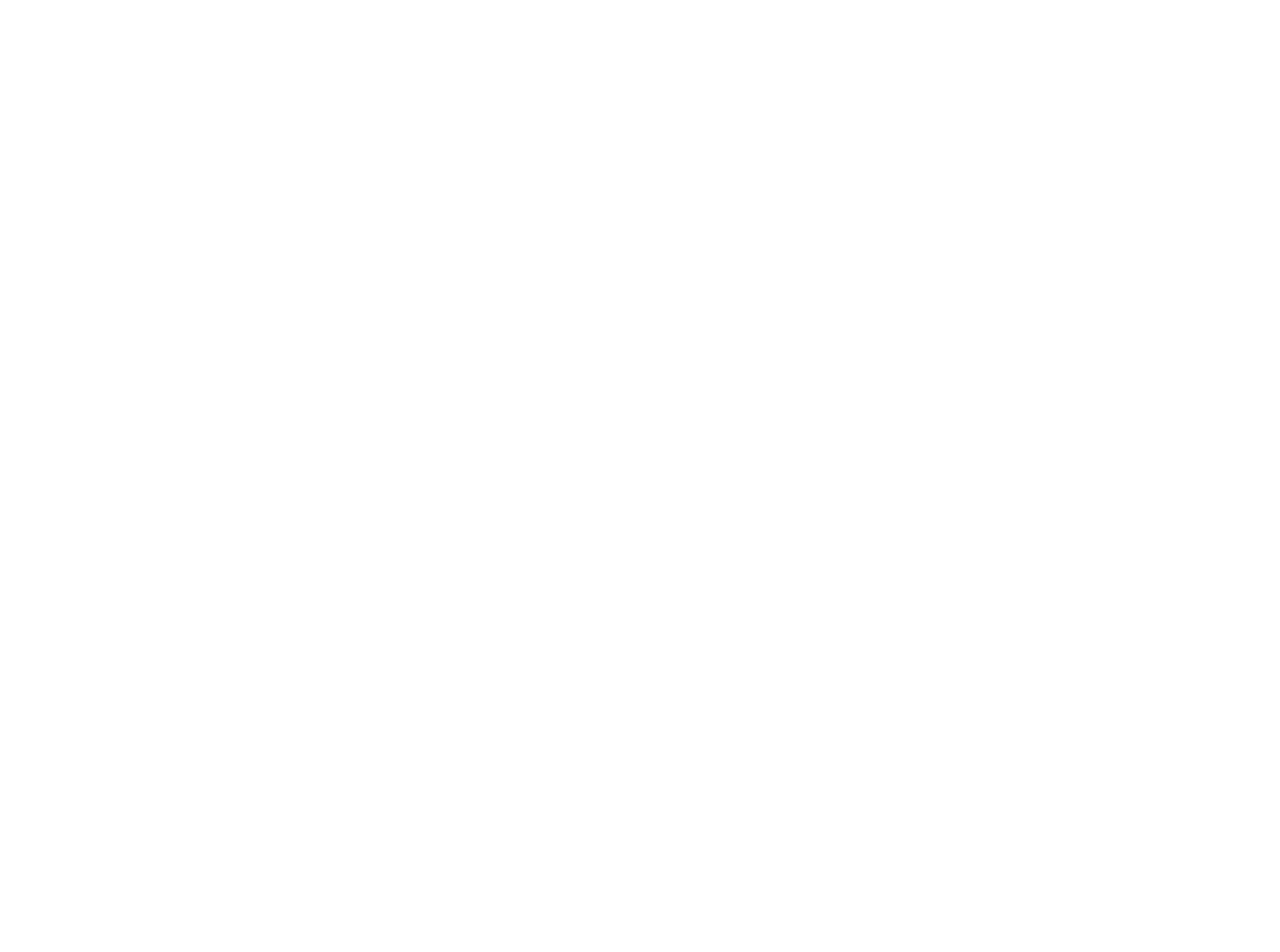
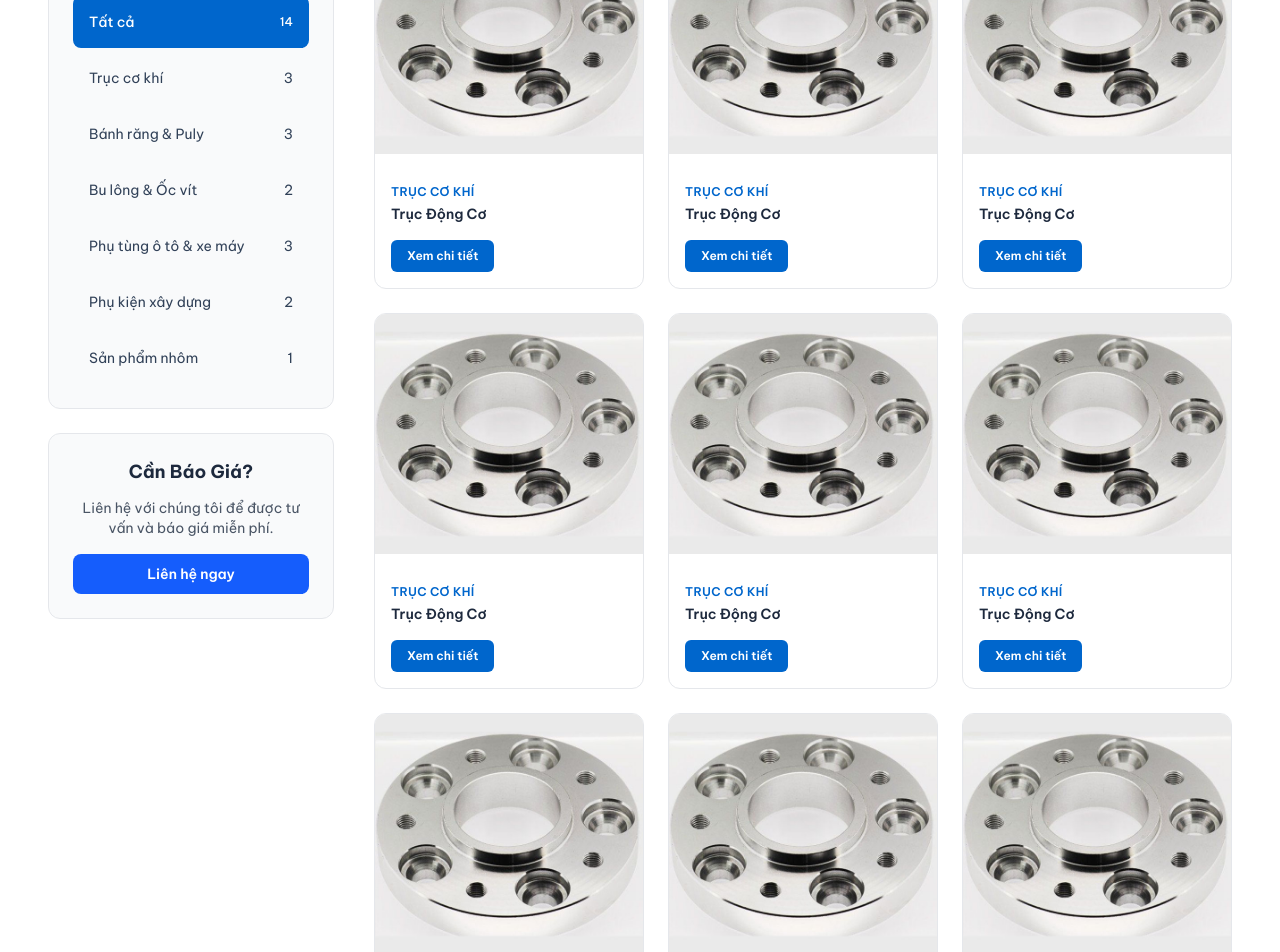
Before and after one commit to minhthangchan3110/cnc_website, a React (Vite) app: page /Products in a window 1280 px wide. Before the commit this address had no page. Shown: the part 440-1392 px from the top of the page. Before the commit the page ends 800 px from the top, so only its background shows below. Built offline with nearby package versions, Linux system fonts and the light colour scheme.

Commit message:
product page

```diff
--- a/src/App.jsx
+++ b/src/App.jsx
@@ -5,6 +5,7 @@
 import Intro from './pages/Intro';
 import Layout from './Layout';
 import Article from './pages/Article';
+import Products from './pages/Products';
 function App() {
   return (
     <Router>
@@ -13,6 +14,7 @@
           <Route index element={<Home/>}/>
           <Route path='Intro' element={<Intro/>}/>
           <Route path='IntroDetails' element={<Article/>}/>
+          <Route path='Products' element={<Products/>}/>
         </Route>
       </Routes>
     </Router>)
--- a/src/components/Header.jsx
+++ b/src/components/Header.jsx
@@ -24,7 +24,9 @@
                 <li><Link to="/Intro" className="hover:text-[#0066CC] duration-300">
                   Giới thiệu
                 </Link></li>
-                <li><a href="#why-us" className='hover:text-[#0066CC] duration-300'>Sản phẩm</a></li>
+                <li><Link to="/Products" className="hover:text-[#0066CC] duration-300">
+                  Sản phẩm
+                </Link></li>
                 <li><a href="#contact" className='hover:text-[#0066CC] duration-300'>Liên hệ</a></li>
             </ul>
           </nav>
--- /dev/null
+++ b/src/components/ProductCard.jsx
@@ -0,0 +1,38 @@
+import React from 'react'
+
+export default function ({ icon, badge, category, name }) {
+  return (
+    <div className="flex flex-col overflow-hidden rounded-xl border border-gray-200 bg-white transition hover:-translate-y-1 hover:border-[#0066CC] hover:shadow-lg hover:shadow-blue-100">
+
+      {/* Image */}
+      <div className="relative flex h-60 items-center justify-center bg-linear-to-br from-gray-50 to-gray-100">
+        {badge && (
+          <span className="absolute left-3 top-3 rounded-md bg-orange-500 px-2 py-1 text-xs font-semibold text-white">
+            {badge}
+          </span>
+        )}
+
+        <img
+          src={icon}
+          alt={name}
+          className="w-full h-full"
+        />
+      </div>
+
+      {/* Info */}
+      <div className="flex flex-1 flex-col items-start p-4 mt-3.5">
+        <span className="mb-1 text-xs font-semibold uppercase tracking-wide text-[#0066CC]">
+          {category}
+        </span>
+
+        <h3 className="mb-4 line-clamp-2 text-sm font-semibold text-slate-800">
+          {name}
+        </h3>
+
+        <button className="mt-auto rounded-md bg-[#0066CC] px-4 py-2 text-xs font-semibold text-white transition hover:bg-[#0052a3]">
+          Xem chi tiết
+        </button>
+      </div>
+    </div>
+  );
+}
--- /dev/null
+++ b/src/components/ProductList.jsx
@@ -0,0 +1,57 @@
+import React from 'react'
+import sp1 from '../assets/images/sp-phay-cnc-6.jpg'
+import ProductCard from './ProductCard'
+export default function ProductList() {
+  return (
+    <div>
+        <div className='grid grid-cols-1 gap-6 sm:grid-cols-2 lg:grid-cols-3'>
+            <ProductCard
+                icon={sp1}
+                category="Trục cơ khí"
+                name="Trục Động Cơ"
+            />
+            <ProductCard
+                icon={sp1}
+                category="Trục cơ khí"
+                name="Trục Động Cơ"
+            />
+            <ProductCard
+                icon={sp1}
+                category="Trục cơ khí"
+                name="Trục Động Cơ"
+            />
+            <ProductCard
+                icon={sp1}
+                category="Trục cơ khí"
+                name="Trục Động Cơ"
+            />
+
+            <ProductCard
+                icon={sp1}
+                category="Trục cơ khí"
+                name="Trục Động Cơ"
+            />
+            <ProductCard
+                icon={sp1}
+                category="Trục cơ khí"
+                name="Trục Động Cơ"
+            />
+            <ProductCard
+                icon={sp1}
+                category="Trục cơ khí"
+                name="Trục Động Cơ"
+            />
+            <ProductCard
+                icon={sp1}
+                category="Trục cơ khí"
+                name="Trục Động Cơ"
+            />
+            <ProductCard
+                icon={sp1}
+                category="Trục cơ khí"
+                name="Trục Động Cơ"
+            />
+        </div>
+    </div>
+  )
+}
--- /dev/null
+++ b/src/components/SidebarProduct.jsx
@@ -0,0 +1,70 @@
+import React from 'react'
+import { Link } from 'react-router-dom'
+
+export default function SidebarProduct() {
+  return (
+    <aside className="sticky top-25 space-y-6">
+      {/* Danh mục */}
+      <div className="rounded-xl border border-gray-200 bg-gray-50 p-6">
+        <h3 className="mb-4 border-b-2 border-blue-600 pb-3 text-lg font-bold text-slate-800">
+          Danh Mục
+        </h3>
+
+        <ul className="space-y-1">
+          <li className=''>
+            <a
+              href="#"
+              data-filter="all"
+              className="flex items-center justify-between rounded-lg bg-[#0066CC] p-4 text-sm font-medium text-white transition"
+            >
+              <span>Tất cả</span>
+              <span className="rounded-full  text-xs">
+                14
+              </span>
+            </a>
+          </li>
+
+          {[
+            { key: "truc", label: "Trục cơ khí", count: 3 },
+            { key: "banhrong", label: "Bánh răng & Puly", count: 3 },
+            { key: "bulong", label: "Bu lông & Ốc vít", count: 2 },
+            { key: "otoxemay", label: "Phụ tùng ô tô & xe máy", count: 3 },
+            { key: "xuongdong", label: "Phụ kiện xây dựng", count: 2 },
+            { key: "nhomdong", label: "Sản phẩm nhôm", count: 1 },
+          ].map((item) => (
+            <li key={item.key}>
+              <a
+                href="#"
+                data-filter={item.key}
+                className="flex items-center justify-between rounded-lg p-4 text-sm text-slate-700 transition hover:bg-[#0066CC] hover:text-white"
+              >
+                <span>{item.label}</span>
+                <span>
+                    {item.count}
+                </span>
+              </a>
+            </li>
+          ))}
+        </ul>
+      </div>
+
+      {/* Báo giá */}
+      <div className="rounded-xl border border-gray-200 bg-gray-50 p-6">
+        <h3 className="mb-3 text-lg font-bold text-slate-800">
+          Cần Báo Giá?
+        </h3>
+
+        <p className="mb-4 text-sm text-gray-600">
+          Liên hệ với chúng tôi để được tư vấn và báo giá miễn phí.
+        </p>
+
+        <Link
+          to="/lien-he"
+          className="block w-full rounded-lg bg-blue-600 py-2.5 text-center text-sm font-semibold text-white transition hover:bg-blue-700"
+        >
+          Liên hệ ngay
+        </Link>
+      </div>
+    </aside>
+  )
+}
--- /dev/null
+++ b/src/pages/Products.jsx
@@ -0,0 +1,25 @@
+import React from 'react'
+import SidebarProduct from '../components/SidebarProduct'
+import ProductCard from '../components/ProductCard'
+import sp1 from '../assets/images/sp-phay-cnc-6.jpg'
+import ProductList from '../components/ProductList'
+export default function Products() {
+  return (
+    <div>
+        <div className="bg-[linear-gradient(135deg,#0066CC_0%,#0052a3_100%)] pt-16 pb-8">
+            <div className="max-w-300 mx-auto px-2 text-white text-center">
+                <h2 className="text-[40px] font-bold mb-6">Sản Phẩm</h2>
+                <p>Các sản phẩm chất lượng cao, đáp ứng mọi yêu cầu kỹ thuật</p>
+            </div>
+        </div>
+        <div className="text-center my-8 max-w-300 mx-auto px-2 flex gap-10">
+            <div className='w-1/4'>
+                <SidebarProduct/>
+            </div>
+            <div className='w-3/4'>
+                <ProductList/>
+            </div>
+        </div>
+    </div>
+  )
+}
```
Also changed, not shown: src/assets/images/sp-phay-cnc-6.jpg (added).
